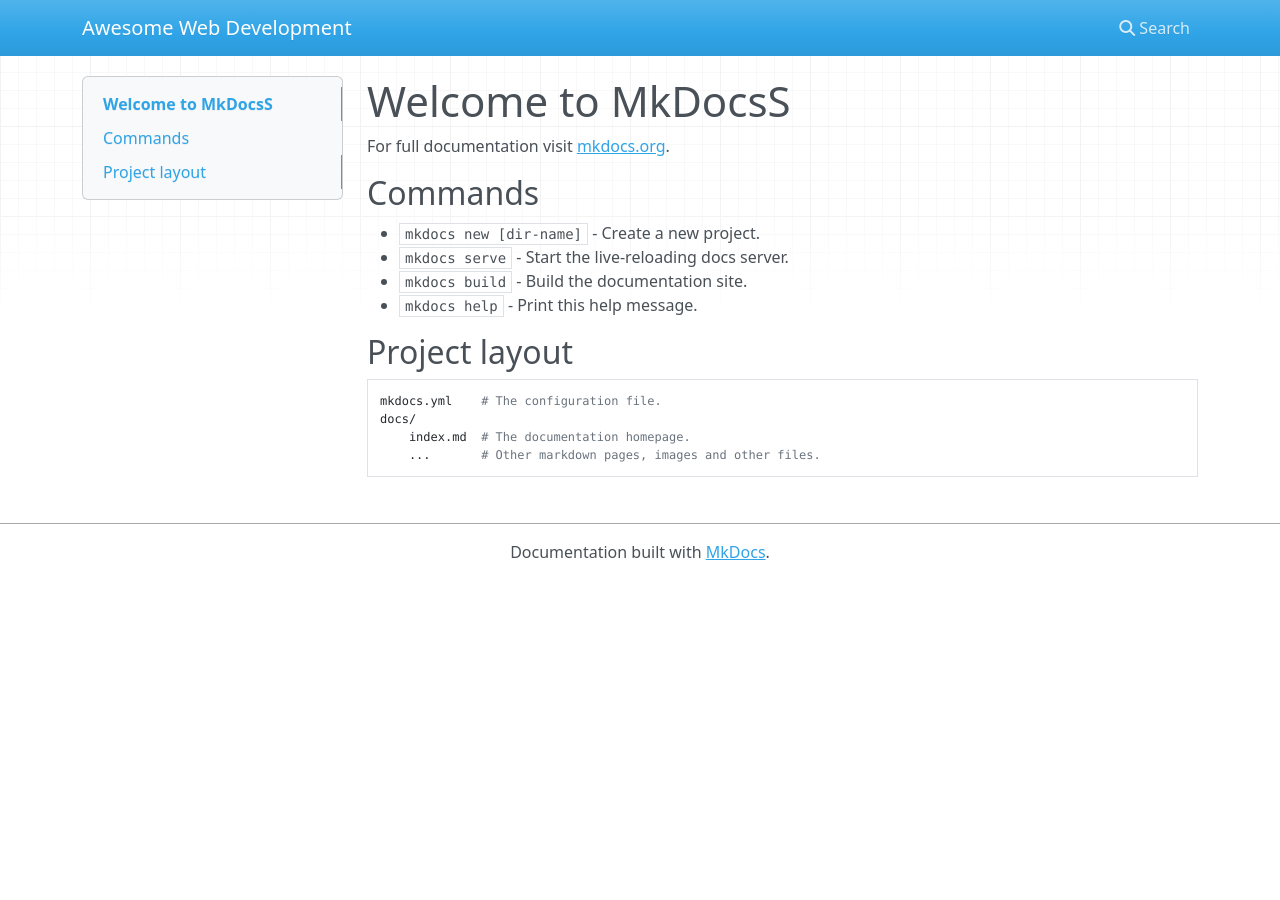
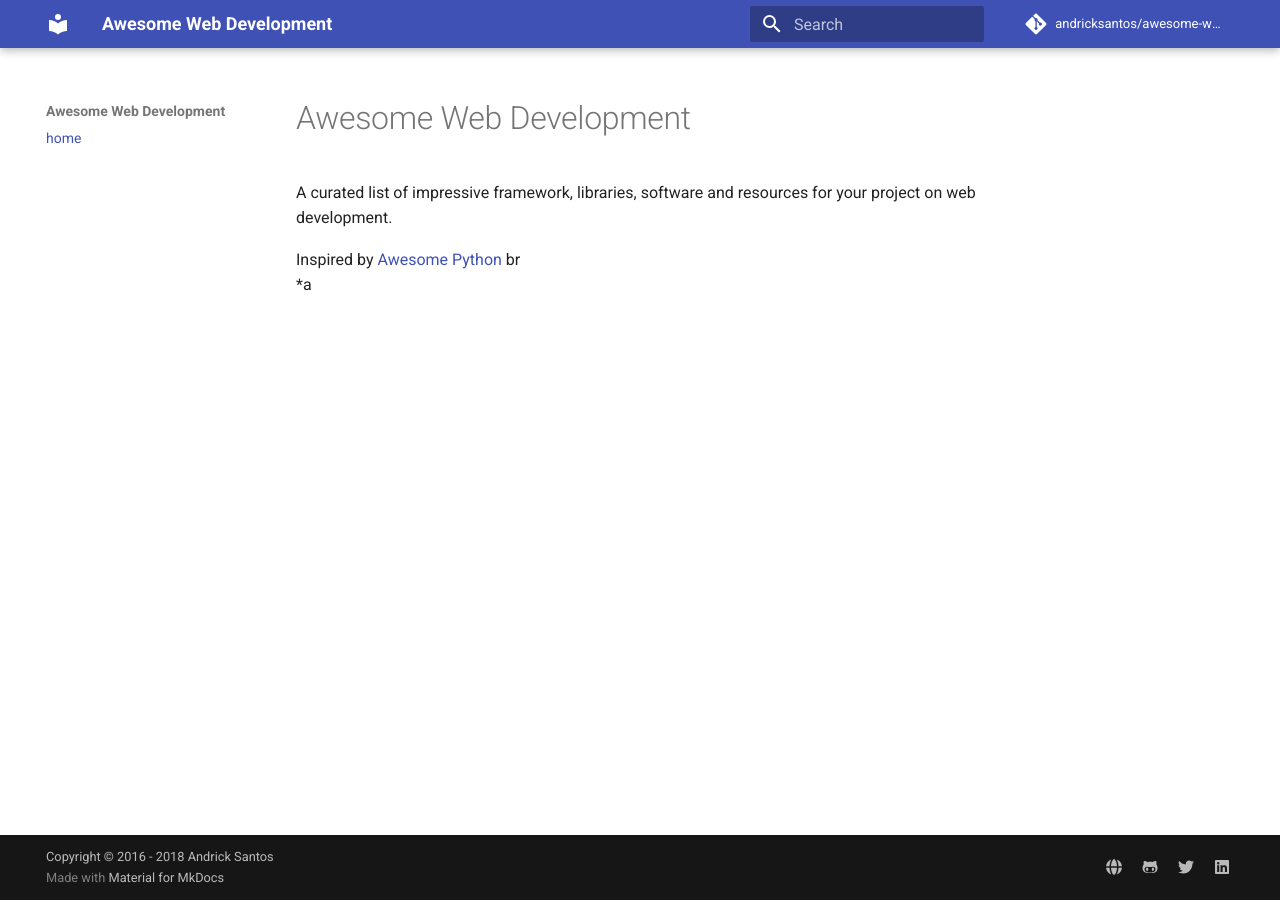
Before and after one commit to andriksantos/keebox, an MkDocs documentation site: the page built from docs/index.md, in a window 1280 px wide. Built offline with MkDocs 1.6.1 and Material for MkDocs 9.7.7, drawn with Linux system fonts in a browser that asks for light colours; nearby versions of some CDN libraries; comment, search, counter and statistics services are not loaded; old or Windows-style settings are respelled for this version of MkDocs.

Commit message:
mkdocs theme

```diff
--- a/docs/index.md
+++ b/docs/index.md
@@ -1,17 +1,8 @@
-# Welcome to MkDocsS
 
-For full documentation visit [mkdocs.org](http://mkdocs.org).
+# Awesome Web Development
 
-## Commands
+A curated list of impressive framework, libraries, software and resources for your project on web development.
 
-* `mkdocs new [dir-name]` - Create a new project.
-* `mkdocs serve` - Start the live-reloading docs server.
-* `mkdocs build` - Build the documentation site.
-* `mkdocs help` - Print this help message.
-
-## Project layout
-
-    mkdocs.yml    # The configuration file.
-    docs/
-        index.md  # The documentation homepage.
-        ...       # Other markdown pages, images and other files.
+Inspired by [Awesome Python](https://github.com/vinta/awesome-python)
+br
+*a
--- a/mkdocs.yml
+++ b/mkdocs.yml
@@ -1 +1,51 @@
+# MIT License
+#
+# Copyright (c) 2018 Andrick santos
+#
+# Permission is hereby granted, free of charge, to any person obtaining a copy
+# of this software and associated documentation files (the "Software"), to deal
+# in the Software without restriction, including without limitation the rights
+# to use, copy, modify, merge, publish, distribute, sublicense, and/or sell
+# copies of the Software, and to permit persons to whom the Software is
+# furnished to do so, subject to the following conditions:
+#
+# The above copyright notice and this permission notice shall be included in all
+# copies or substantial portions of the Software.
+#
+# THE SOFTWARE IS PROVIDED "AS IS", WITHOUT WARRANTY OF ANY KIND, EXPRESS OR
+# IMPLIED, INCLUDING BUT NOT LIMITED TO THE WARRANTIES OF MERCHANTABILITY,
+# FITNESS FOR A PARTICULAR PURPOSE AND NONINFRINGEMENT. IN NO EVENT SHALL THE
+# AUTHORS OR COPYRIGHT HOLDERS BE LIABLE FOR ANY CLAIM, DAMAGES OR OTHER
+# LIABILITY, WHETHER IN AN ACTION OF CONTRACT, TORT OR OTHERWISE, ARISING FROM,
+# OUT OF OR IN CONNECTION WITH THE SOFTWARE OR THE USE OR OTHER DEALINGS IN THE
+# SOFTWARE.
+
+# Project  information
 site_name: Awesome Web Development
+site_description: A curated list of impressive framework, libraries, software and resources for your project on web development.
+site_author: Andrick Santos
+site_url: https://andricksantos.github.io/awesome-web-development/
+
+# Repository
+repo_name: andricksantos/awesome-web-development
+repo_url: https://github.com/andricksantos/awesome-web-development
+edit_uri: ""
+
+# Copyright
+copyright: 'Copyright &copy; 2016 - 2018 Andrick Santos'
+
+pages:
+  - home: index.md
+theme: material
+
+# Customization
+extra:
+  social:
+    - type: globe
+      link: https://andricksantos.github.io/
+    - type: github-alt
+      link: https://github.com/andricksantos
+    - type: twitter
+      link: https://twitter.com/santosandrick1
+    - type: linkedin
+      link: https://linkedin.com/in/andricksantos
```
